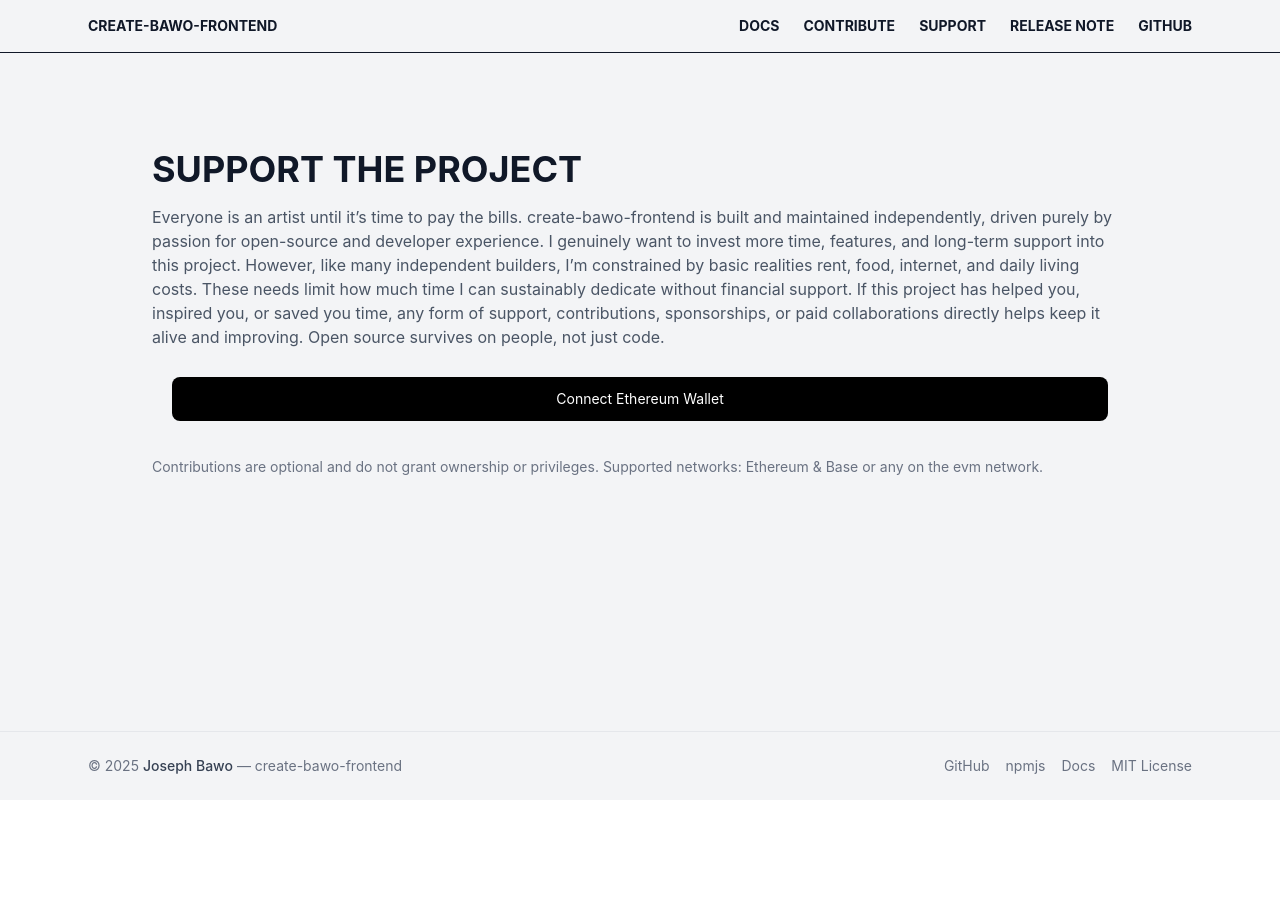
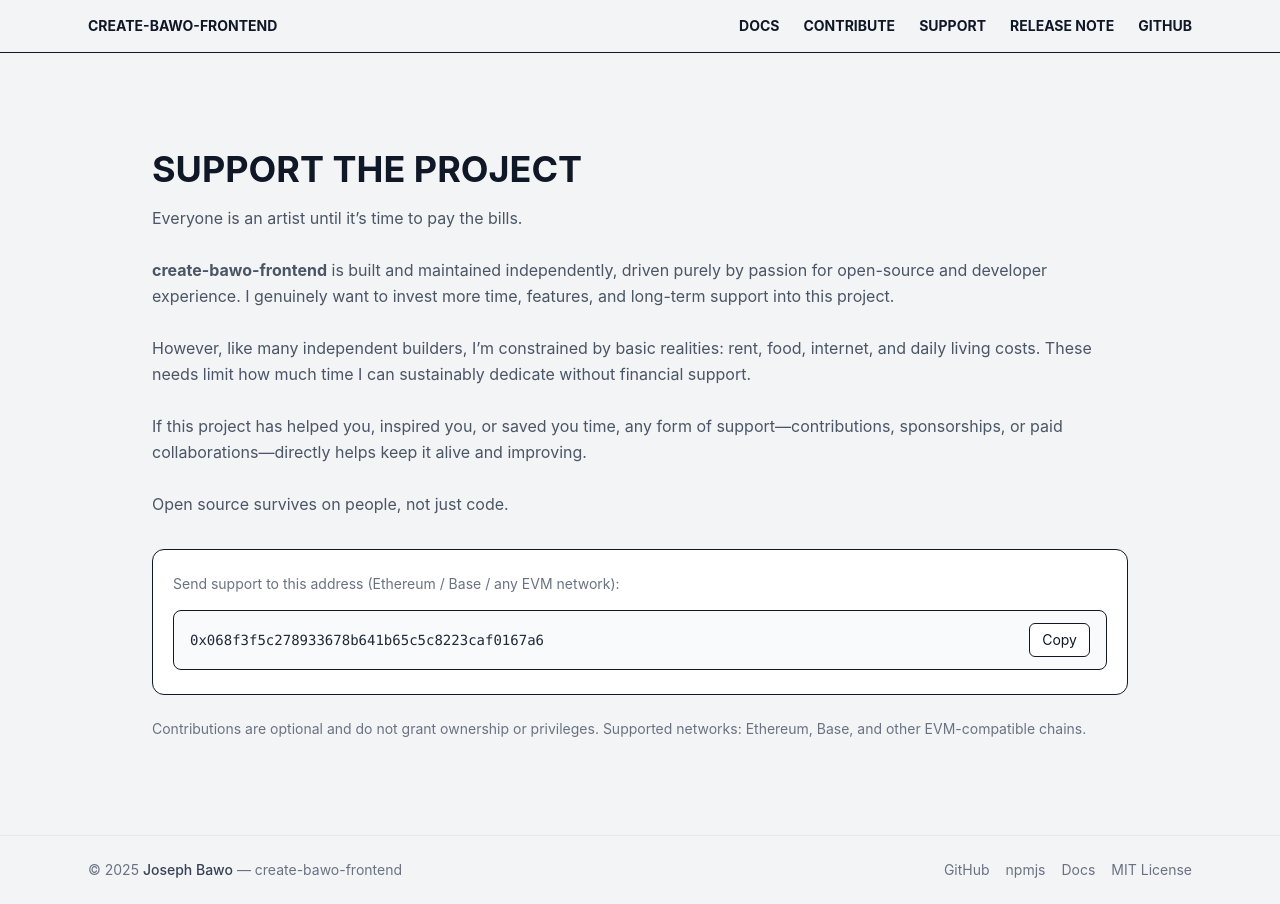
Before and after one commit to Joebakid/create-frontend-scaffold-website, a React (Vite) app: page /support in a window 1280 px wide. Before the commit the page ends 800 px from the top, so only its background shows below. Built offline with nearby package versions, Linux system fonts and the light colour scheme.

Commit message:
font added

```diff
--- a/src/pages/ReleaseNote.jsx
+++ b/src/pages/ReleaseNote.jsx
@@ -1,6 +1,38 @@
 import { useState } from "react";
 
 const releaseNotes = [
+
+
+  {
+  id: "v3.4.0-beta-fonts",
+  title: "create-bawo-frontend v3.4.0 (Font Support — Beta)",
+  date: "January 2026",
+  content: {
+    scaffold: [
+      "Introduced font support system (Beta)",
+      "Added font registry and installer for project-wide typography",
+      "Enabled automatic font injection into Tailwind configuration",
+      "Added CLI option for selecting fonts during scaffolding",
+    ],
+    dx: [
+      "Consistent typography across React, Next.js, and Vue projects",
+      "Reduced manual font setup and configuration",
+      "Fonts applied automatically without additional user steps",
+      "Improved developer experience for branding and UI consistency",
+    ],
+    fixes: [
+      "Prevented duplicate font imports during scaffolding",
+      "Improved font injection reliability across frameworks",
+      "Minor fixes to Tailwind font configuration handling",
+    ],
+    notes: [
+      "Font support is currently in beta",
+      "APIs and CLI flags may change in future releases",
+      "Recommended for experimentation, not yet finalized for production use",
+    ],
+  },
+}
+,
   {
   id: "v3.0.0",
   title: "create-bawo-frontend v3.0.0",
@@ -59,26 +91,26 @@ export default function ReleaseNotes() {
   const [openId, setOpenId] = useState(null);
 
   return (
-    <section className="max-w-4xl mx-auto px-3 py-10 sm:px-6 sm:py-16 transition-all">
+    <section className="max-w-4xl mx-auto px-3 py-10 sm:px-6 sm:py-16 transition-all ">
       <h1 className="text-xl sm:text-3xl font-bold mb-8 uppercase">
         Release Notes
       </h1>
 
-      <ul className="space-y-4">
+      <ul className="space-y-4 ">
         {releaseNotes.map((release) => {
           const isOpen = openId === release.id;
 
           return (
             <li
               key={release.id}
-              className="border rounded-lg"
+              className="border rounded-lg "
             >
               {/* LIST HEADER */}
               <button
                 onClick={() =>
                   setOpenId(isOpen ? null : release.id)
                 }
-                className="w-full flex justify-between items-center px-5 py-4 text-left"
+                className="w-full flex justify-between items-center px-5 py-4 text-left cursor-pointer"
               >
                 <div>
                   <h2 className="font-semibold text-md">
@@ -98,15 +130,15 @@ export default function ReleaseNotes() {
               {isOpen && (
                 <div className="px-5 pb-6 space-y-6 text-sm">
                   <Section
-                    title="🧱 Scaffold Updates"
+                    title="Scaffold Updates"
                     items={release.content.scaffold}
                   />
                   <Section
-                    title="⚙️ Developer Experience"
+                    title="Developer Experience"
                     items={release.content.dx}
                   />
                   <Section
-                    title="🐛 Fixes"
+                    title="Fixes"
                     items={release.content.fixes}
                   />
                 </div>
--- a/src/pages/Support.jsx
+++ b/src/pages/Support.jsx
@@ -2,57 +2,13 @@ import { useState } from "react";
 
 const RECEIVER_ADDRESS = "0x068f3f5c278933678b641b65c5c8223caf0167a6";
 
-const SUPPORTED_NETWORKS = {
-  1: "Ethereum",
-  8453: "Base",
-};
+export default function Support() {
+  const [copied, setCopied] = useState(false);
 
-export default function Support() {
-  const [account, setAccount] = useState(null);
-  const [amount, setAmount] = useState("");
-  const [loading, setLoading] = useState(false);
-  const [network, setNetwork] = useState(null);
-
-  async function connectWallet() {
-    if (!window.ethereum) {
-      alert("Please install an Ethereum wallet like MetaMask.");
-      return;
-    }
-
-    const accounts = await window.ethereum.request({
-      method: "eth_requestAccounts",
-    });
-
-    const chainId = await window.ethereum.request({
-      method: "eth_chainId",
-    });
-
-    setAccount(accounts[0]);
-    setNetwork(SUPPORTED_NETWORKS[parseInt(chainId, 16)] || "Unsupported");
-  }
-
-  async function contribute(value) {
-    try {
-      setLoading(true);
-
-      await window.ethereum.request({
-        method: "eth_sendTransaction",
-        params: [
-          {
-            from: account,
-            to: RECEIVER_ADDRESS,
-            value: `0x${(Number(value) * 1e18).toString(16)}`,
-          },
-        ],
-      });
-
-      alert("Thank you for supporting ❤️");
-      setAmount("");
-    } catch {
-      alert("Transaction cancelled or failed.");
-    } finally {
-      setLoading(false);
-    }
+  function copyAddress() {
+    navigator.clipboard.writeText(RECEIVER_ADDRESS);
+    setCopied(true);
+    setTimeout(() => setCopied(false), 2000);
   }
 
   return (
@@ -61,90 +17,51 @@ export default function Support() {
         Support the Project
       </h1>
 
-      <p className="mt-4 text-gray-600">
-       Everyone is an artist until it’s time to pay the bills.
-
-create-bawo-frontend is built and maintained independently, driven purely by passion for open-source and developer experience. I genuinely want to invest more time, features, and long-term support into this project.
-
-However, like many independent builders, I’m constrained by basic realities rent, food, internet, and daily living costs. These needs limit how much time I can sustainably dedicate without financial support.
-
-If this project has helped you, inspired you, or saved you time, any form of support, contributions, sponsorships, or paid collaborations  directly helps keep it alive and improving.
-
-Open source survives on people, not just code.
+      <p className="mt-4 text-gray-600 leading-relaxed">
+        Everyone is an artist until it’s time to pay the bills.
+        <br /><br />
+        <strong>create-bawo-frontend</strong> is built and maintained independently,
+        driven purely by passion for open-source and developer experience.
+        I genuinely want to invest more time, features, and long-term support
+        into this project.
+        <br /><br />
+        However, like many independent builders, I’m constrained by basic realities:
+        rent, food, internet, and daily living costs. These needs limit how much time
+        I can sustainably dedicate without financial support.
+        <br /><br />
+        If this project has helped you, inspired you, or saved you time, any form
+        of support—contributions, sponsorships, or paid collaborations—directly
+        helps keep it alive and improving.
+        <br /><br />
+        Open source survives on people, not just code.
       </p>
 
-      {/* MAIN SUPPORT BOX */}
-      <div className="mt-4   rounded-xl px-5 py-3 space-y-6">
-        {!account ? (
+      {/* SUPPORT BOX */}
+      <div className="mt-8 rounded-xl border bg-white px-5 py-6 space-y-4">
+        <p className="text-sm text-gray-500">
+          Send support to this address (Ethereum / Base / any EVM network):
+        </p>
+
+        <div className="flex items-center justify-between gap-3 rounded-lg border px-4 py-3 bg-gray-50">
+          <span className="font-mono text-sm break-all text-gray-800">
+            {RECEIVER_ADDRESS}
+          </span>
+
           <button
-            onClick={connectWallet}
-            className="w-full py-3 bg-black text-white rounded-lg text-sm"
+            onClick={copyAddress}
+            className="shrink-0 text-sm px-3 py-1.5 rounded-md border bg-white hover:bg-gray-100"
           >
-            Connect Ethereum Wallet
+            {copied ? "Copied ✓" : "Copy"}
           </button>
-        ) : (
-          <>
-            {/* INFO */}
-            <div className="text-sm text-gray-500">
-              Connected:{" "}
-              <span className="font-mono text-gray-800">
-                {account.slice(0, 6)}…{account.slice(-4)}
-              </span>{" "}
-              · {network}
-            </div>
+        </div>
 
-            {/* QUICK AMOUNTS */}
-            <div>
-              <p className="text-sm font-medium mb-2">
-                Quick support
-              </p>
-              <div className="grid grid-cols-3 gap-3">
-                {[0.01, 0.05, 0.1].map((val) => (
-                  <button
-                    key={val}
-                    onClick={() => contribute(val)}
-                    disabled={loading}
-                    className="border rounded-lg py-2 text-sm hover:bg-gray-50 disabled:opacity-50"
-                  >
-                    {val} ETH
-                  </button>
-                ))}
-              </div>
-            </div>
 
-            {/* CUSTOM */}
-            <div className="pt-4 border-t space-y-3">
-              <p className="text-sm text-gray-500">
-                Or send a custom amount
-              </p>
-
-              <div className="flex gap-3">
-                <input
-                  type="number"
-                  step="0.001"
-                  placeholder="ETH amount"
-                  value={amount}
-                  onChange={(e) => setAmount(e.target.value)}
-                  className="flex-1 border rounded-lg px-3 py-2 text-sm"
-                />
-
-                <button
-                  onClick={() => contribute(amount)}
-                  disabled={!amount || loading}
-                  className="px-4 py-2 bg-black text-white rounded-lg text-sm disabled:opacity-40"
-                >
-                  Send
-                </button>
-              </div>
-            </div>
-          </>
-        )}
       </div>
 
       {/* FOOTNOTE */}
       <p className="mt-6 text-sm text-gray-500">
         Contributions are optional and do not grant ownership or privileges.
-        Supported networks: Ethereum & Base or any on the evm network.
+        Supported networks: Ethereum, Base, and other EVM-compatible chains.
       </p>
     </section>
   );
```
